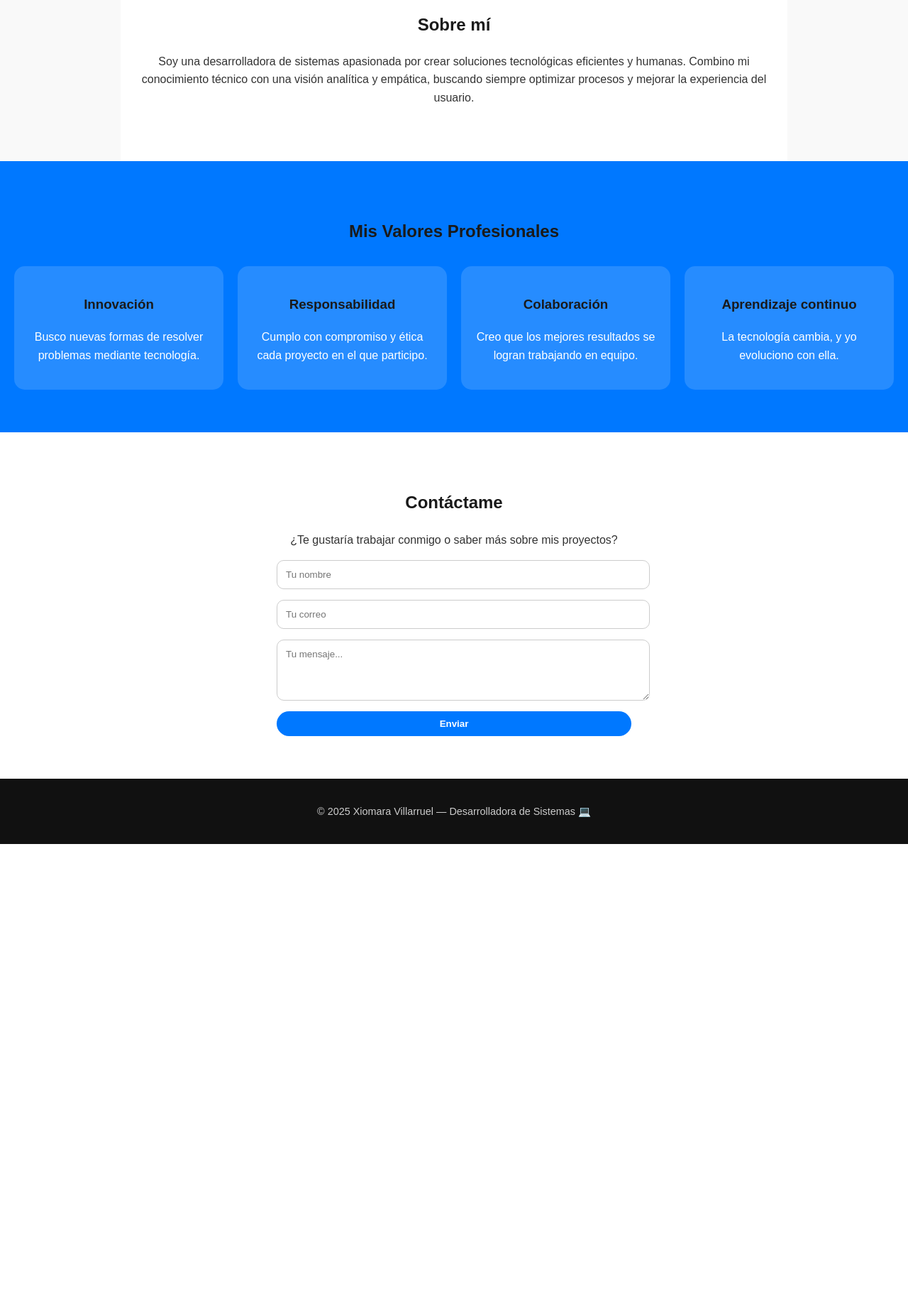
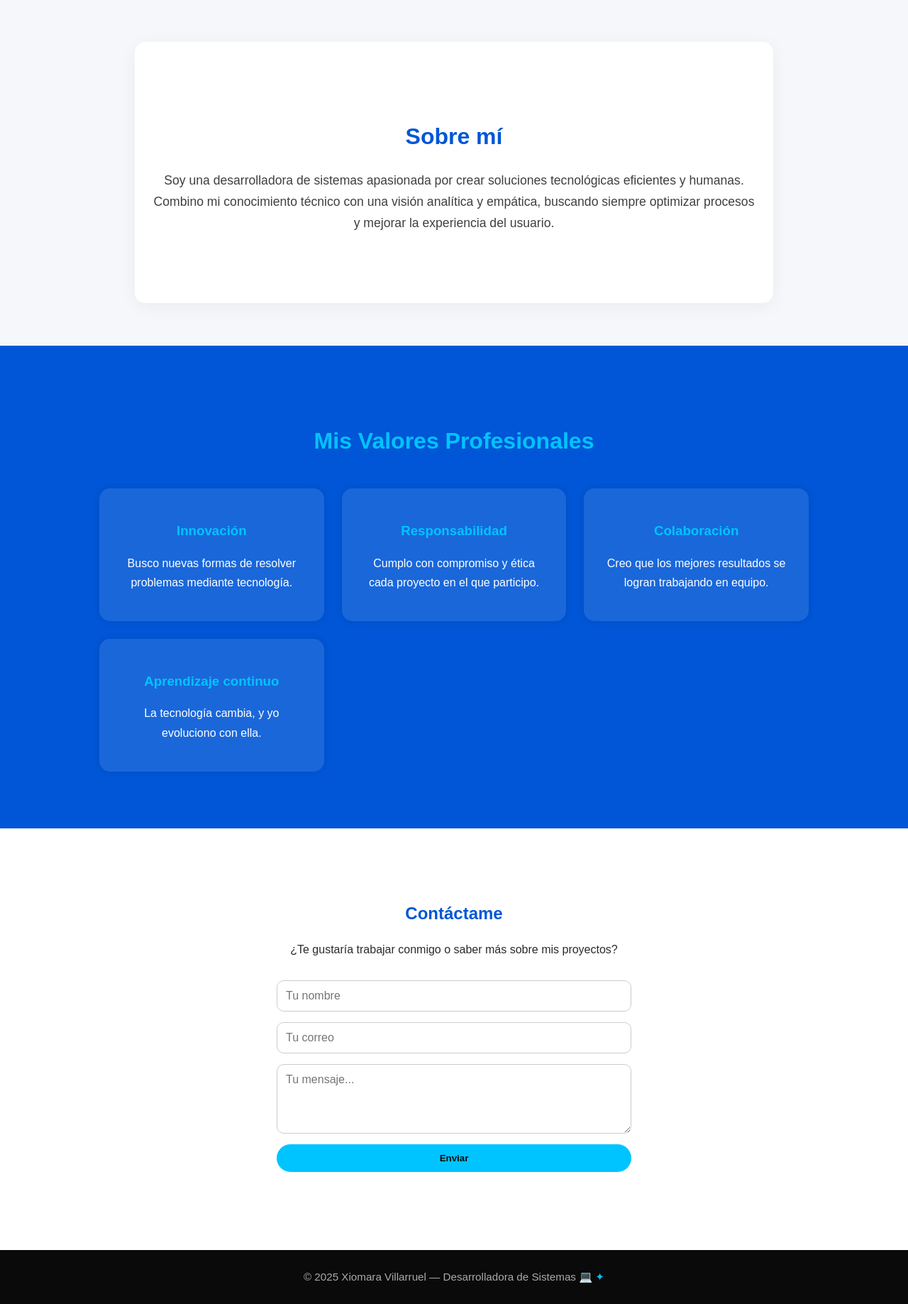
Before and after one commit to Xio4vi/Villarruel, a PHP site: page / in a window 1280 px wide. Shown: the part 477-2314 px from the top of the page at 71% size. Before the commit the page ends 1666 px from the top, so only its background shows below. Run offline with PHP 8.4, Linux system fonts and the light colour scheme.

Commit message:
Actualizo portafolio personalizado

```diff
--- a/style.css
+++ b/style.css
@@ -1,95 +1,147 @@
-/* Estilos generales */
+/* === ESTILOS GENERALES === */
+:root {
+  --color-primario: #0056d6;
+  --color-secundario: #00c4ff;
+  --color-fondo: #f5f7fa;
+  --color-texto: #2b2b2b;
+  --color-blanco: #ffffff;
+  --color-oscuro: #0a0a0a;
+  --fuente: 'Poppins', sans-serif;
+}
+
+* {
+  box-sizing: border-box;
+  scroll-behavior: smooth;
+}
+
 body {
   margin: 0;
-  font-family: 'Poppins', sans-serif;
-  color: #333;
-  background-color: #f9f9f9;
-  line-height: 1.6;
+  font-family: var(--fuente);
+  background-color: var(--color-fondo);
+  color: var(--color-texto);
+  line-height: 1.7;
 }
 
-h1, h2, h3 {
-  color: #1a1a1a;
-}
-
-/* Portada */
+/* === PORTADA / HERO === */
 .hero {
-  background: linear-gradient(to right, rgba(0,0,0,0.5), rgba(0,0,0,0.2)), url('https://images.unsplash.com/photo-1527430253228-e93688616381') center/cover no-repeat;
-  color: white;
+  background: linear-gradient(to bottom right, rgba(0, 0, 50, 0.8), rgba(0, 30, 80, 0.6)),
+              url('https://images.unsplash.com/photo-1531297484001-80022131f5a1?auto=format&fit=crop&w=1400&q=80') center/cover no-repeat;
+  color: var(--color-blanco);
   text-align: center;
-  padding: 100px 20px;
+  padding: 120px 20px;
 }
 
 .hero h1 {
-  font-size: 3em;
-  margin-bottom: 0.5em;
+  font-size: 3.2em;
+  font-weight: 700;
+  margin-bottom: 0.3em;
+  letter-spacing: 1px;
+}
+
+.hero strong {
+  color: var(--color-secundario);
 }
 
 .hero .tagline {
   font-size: 1.3em;
-  margin-bottom: 1em;
+  margin-bottom: 1.5em;
   font-style: italic;
+  opacity: 0.9;
 }
 
 .btn {
-  background: #0078ff;
-  color: white;
-  padding: 10px 25px;
-  border-radius: 25px;
+  background: var(--color-secundario);
+  color: var(--color-oscuro);
+  padding: 12px 28px;
+  border-radius: 30px;
+  font-weight: 600;
   text-decoration: none;
-  font-weight: 600;
-  transition: background 0.3s;
+  transition: 0.3s;
 }
 
 .btn:hover {
-  background: #005fd1;
+  background: var(--color-primario);
+  color: var(--color-blanco);
+  box-shadow: 0 0 15px rgba(0, 196, 255, 0.5);
 }
 
-/* Sección Sobre mí */
+/* === SECCIÓN SOBRE MÍ === */
 .about {
+  background: var(--color-blanco);
+  padding: 80px 20px;
   text-align: center;
-  padding: 60px 20px;
-  background: #fff;
   max-width: 900px;
-  margin: auto;
+  margin: 60px auto;
+  border-radius: 15px;
+  box-shadow: 0 5px 25px rgba(0, 0, 0, 0.05);
 }
 
-/* Valores profesionales */
+.about h2 {
+  font-size: 2em;
+  margin-bottom: 20px;
+  color: var(--color-primario);
+}
+
+.about p {
+  font-size: 1.1em;
+  opacity: 0.9;
+}
+
+/* === VALORES PROFESIONALES === */
 .valores {
-  background: #0078ff;
-  color: white;
-  padding: 60px 20px;
+  background: var(--color-primario);
+  color: var(--color-blanco);
+  padding: 80px 20px;
   text-align: center;
+}
+
+.valores h2 {
+  font-size: 2em;
+  margin-bottom: 40px;
+  color: var(--color-secundario);
 }
 
 .valores-container {
   display: grid;
-  grid-template-columns: repeat(auto-fit, minmax(220px, 1fr));
-  gap: 20px;
-  margin-top: 30px;
+  grid-template-columns: repeat(auto-fit, minmax(240px, 1fr));
+  gap: 25px;
+  max-width: 1000px;
+  margin: auto;
 }
 
 .valor {
-  background: rgba(255, 255, 255, 0.15);
+  background: rgba(255, 255, 255, 0.1);
   border-radius: 15px;
-  padding: 20px;
-  transition: transform 0.3s;
+  padding: 25px;
+  transition: all 0.3s;
+  box-shadow: 0 0 10px rgba(0,0,0,0.1);
 }
 
 .valor:hover {
   transform: translateY(-5px);
-  background: rgba(255, 255, 255, 0.25);
+  background: rgba(255, 255, 255, 0.2);
 }
 
-/* Contacto */
+.valor h3 {
+  color: var(--color-secundario);
+  margin-bottom: 10px;
+}
+
+/* === CONTACTO === */
 .contacto {
   text-align: center;
-  padding: 60px 20px;
-  background: #fff;
+  padding: 80px 20px;
+  background: var(--color-blanco);
+}
+
+.contacto h2 {
+  color: var(--color-primario);
+  margin-bottom: 15px;
 }
 
 form {
   max-width: 500px;
-  margin: auto;
+  margin: 30px auto;
   display: flex;
   flex-direction: column;
   gap: 15px;
@@ -101,37 +153,53 @@ input, textarea {
   border: 1px solid #ccc;
   border-radius: 10px;
   font-family: inherit;
+  font-size: 1em;
 }
 
 button {
-  background: #0078ff;
-  color: white;
-  padding: 12px;
+  background: var(--color-secundario);
+  color: var(--color-oscuro);
+  padding: 14px;
   border: none;
-  border-radius: 25px;
+  border-radius: 30px;
+  font-weight: 600;
   cursor: pointer;
-  transition: background 0.3s;
+  transition: 0.3s;
 }
 
 button:hover {
-  background: #005fd1;
+  background: var(--color-primario);
+  color: var(--color-blanco);
+  box-shadow: 0 0 15px rgba(0, 196, 255, 0.4);
 }
 
-/* Footer */
+/* === FOOTER === */
 footer {
   text-align: center;
-  background: #111;
-  color: #ccc;
-  padding: 20px;
-  font-size: 0.9em;
+  background: var(--color-oscuro);
+  color: #aaa;
+  padding: 25px;
+  font-size: 0.95em;
 }
 
-/* Responsive */
+footer p {
+  margin: 0;
+}
+
+footer p::after {
+  content: " ✦";
+  color: var(--color-secundario);
+}
+
+/* === RESPONSIVE === */
 @media (max-width: 768px) {
   .hero h1 {
-    font-size: 2.2em;
+    font-size: 2.4em;
   }
   .hero .tagline {
     font-size: 1.1em;
   }
+  .about, .contacto {
+    padding: 60px 15px;
+  }
 }
```
